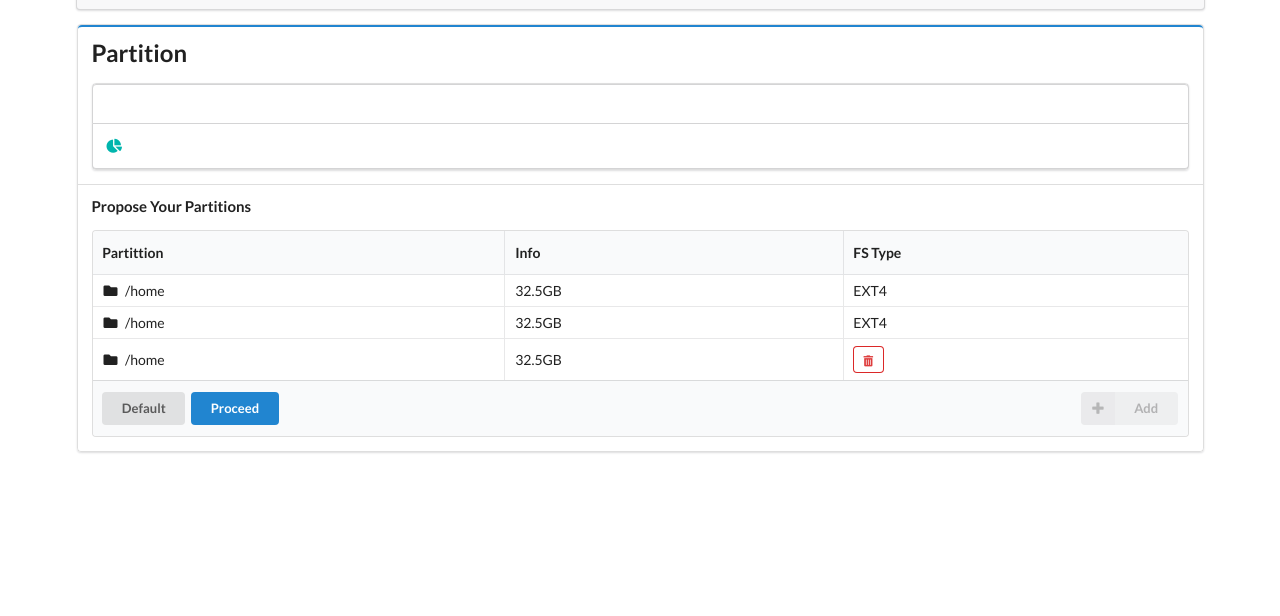
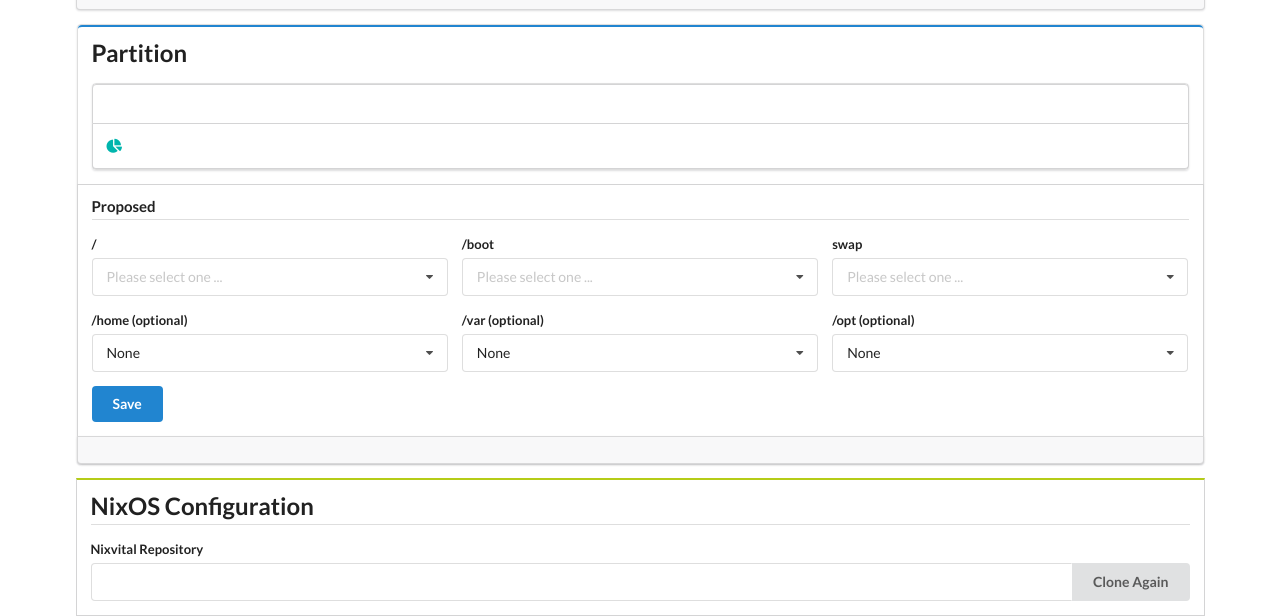
Before and after one commit to breakds/nixvital-web-installer, a Flask app: template app/templates/index.html in a window 1280 px wide. Shown: the part 311-927 px from the top of the page. Before the commit the page ends 764 px from the top, so only its background shows below. Run offline with Flask 2, Linux system fonts and the light colour scheme; the template is opened without the code that fills it, so the values that code supplies are empty; some libraries are stand-ins or nearby versions.

Commit message:
Add NixOS configuration in it.

```diff
--- a/app/app.py
+++ b/app/app.py
@@ -7,6 +7,7 @@ from flask import g, Flask, redirect, render_template, request, url_for, session
 
 from user_config import InitDB, DB, FetchUserConfig, SetUserConfig
 import partutils
+import vitalutils
 
 app = Flask(__name__)
 app.secret_key = b'\xb7\x0b\x86\xc0+\x1a&\xd6 \xdfx\\\x90O\xac\xae'
@@ -39,14 +40,30 @@ def ExtractMessage(session, key):
     return MakeDisplayMessage()
 
 
+def GetMountTable(cfg):
+    mount_table = {}
+    for loc in partutils.MOUNT_LOCATIONS:
+        mount_table[loc] = cfg.get(loc, None)
+    return mount_table
+
+
+def GetVitalInfo(cfg):
+    return {
+        'repo': cfg.get('nixvital_repo', vitalutils.DEFAULT_REPO),
+    }
+
+
 @app.route('/', methods=['GET', 'POST'])
 def home():
     cfg = FetchUserConfig(DB())
     return render_template("index.html",
                            basic_info=BasicInfo(cfg),
                            basic_info_message=ExtractMessage(session, 'basic_info_message'),
+                           mount_table=GetMountTable(cfg),
+                           mount_table_message=ExtractMessage(session, 'mount_table_message'),
                            partition_info=partutils.GetBlockInfo(
-                               session.get('active_device', None)))
+                               session.get('active_device', None)),
+                           vital_info=GetVitalInfo(cfg))
 
 
 # TODO(breakds): Add logging.
@@ -69,6 +86,17 @@ def select_device():
     return redirect(url_for('home'))
 
 
+@app.route('/propose_mount_table', methods=['GET', 'POST'])
+def propose_mount_table():
+    db = DB()
+    for loc in partutils.MOUNT_LOCATIONS:
+        SetUserConfig(db, loc, request.form.get(loc, None))
+    db.commit()
+    session['mount_table_message'] = MakeDisplayMessage(
+        'Updated mount table successfully.')
+    return redirect(url_for('home'))
+
+
 if __name__ == '__main__':
     InitDB(app)
     app.run()
--- a/app/partutils.py
+++ b/app/partutils.py
@@ -3,6 +3,9 @@
 
 import json
 import subprocess
+
+
+MOUNT_LOCATIONS = ['/', '/boot', 'swap', '/home', '/var', '/opt']
 
 
 def _ConstructPart(child):
--- a/app/templates/index.html
+++ b/app/templates/index.html
@@ -8,12 +8,18 @@
       integrity="sha256-hVVnYaiADRTO2PzUGmuLJr8BLUSjGIZsDYGmIJLv2b8="
       crossorigin="anonymous"></script>
     <script src="https://cdnjs.cloudflare.com/ajax/libs/semantic-ui/2.4.1/semantic.min.js" ></script>
+    <script>
+      $(document).ready(function() {
+          $('.ui.dropdown').dropdown();
+      });
+    </script>
   </head>
   <body>
 
     <div class="ui container">
       {% include 'basic_info.html' %}
       {% include 'partition.html' %}
+      {% include 'nixos_config.html' %}
     </div>
 
   </body>
--- /dev/null
+++ b/app/templates/nixos_config.html
@@ -0,0 +1,10 @@
+<form class="ui form attached segment olive">
+  <h2 class="ui dividing header">NixOS Configuration</h2>
+  <div class="field">
+    <label>Nixvital Repository</label>
+    <div class="ui action input">
+      <input type="text" value={{ vital_info.repo }}>
+      <button class="ui button">Clone Again</button>
+    </div>
+  </div>
+</div>
--- a/app/templates/partition.html
+++ b/app/templates/partition.html
@@ -6,5 +6,4 @@
 
   {% include 'partition_info.html' %}
   {% include 'partition_operation.html' %}
-
 </div>
--- a/app/templates/partition_operation.html
+++ b/app/templates/partition_operation.html
@@ -1,44 +1,45 @@
-<div class="ui segment">
-  <h4 class="ui header">Propose Your Partitions</h4>
-  <table class="ui compact celled table">
-    <thead>
-      <tr>
-        <th>Partittion</th>
-        <th>Info</th>
-        <th>FS Type</th>
-      </tr>
-    </thead>
-    <tbody>
-      <tr>
-        <td><i class="folder icon"></i> /home</td>
-        <td>32.5GB</td>
-        <td>EXT4</td>
-      </tr>
-      <tr>
-        <td><i class="folder icon"></i> /home</td>
-        <td>32.5GB</td>
-        <td>EXT4</td>
-      </tr>
-      <tr>
-        <td><i class="folder icon"></i> /home</td>
-        <td>32.5GB</td>
-        <td><button class="ui mini icon basic red button"><i class="trash alternate icon"></i></button></td>
-      </tr>
-    </tbody>
-    <tfoot class="full-width">
-      <tr>
-        <th colspan="3">
-          <div class="ui right floated small labeled icon disabled button">
-            <i class="plus icon"></i> Add
-          </div>
-          <div class="ui small button">
-            Default
-          </div>
-          <div class="ui small primary button">
-            Proceed
-          </div>
-        </th>
-      </tr>
-    </tfoot>
-  </table>
+<form class="ui form attached segment" action="/propose_mount_table" method="post">
+  <h4 class="ui dividing header">Proposed</h4>
+  <div class="three fields">
+    {% for usage in ['/', '/boot', 'swap'] %}
+    <div class="field">
+      <label>{{ usage }}</label>
+      <select class="ui fluid dropdown" name="{{usage}}">
+        <option value="" {{ "selected" if mount_table[usage] else "" }}>
+          Please select one ...
+        </option>
+        {% for item in partition_info.devices %}
+        <option value="{{ item.name }}"
+                {{ "selected" if mount_table[usage] == item.name else ""}}>
+          {{ item.name }}
+        </option>
+        {% endfor %}
+      </select>
+    </div>
+    {% endfor %}
+  </div>
+
+  <div class="three fields">
+    {% for usage in ['/home', '/var', '/opt'] %}
+    <div class="field">
+      <label>{{ usage }} (optional)</label>
+      <select class="ui fluid dropdown" name="{{usage}}">
+        <option value="none" {{ "selected" if mount_table[usage] == "none" else "" }}>
+          None
+        </option>
+        {% for item in partition_info.devices %}
+        <option value="{{ item.name }}"
+                {{ "selected" if mount_table[usage] == item.name else ""}}>
+          {{ item.name }}
+        </option>
+        {% endfor %}
+      </select>
+    </div>
+    {% endfor %}
+  </div>
+
+  <button class="ui blue button" type="submit">Save</button>
+</form>
+<div class="ui bottom attached message {{ mount_table_message.accent }} {{ mount_table_message.visible }}">
+  {{ mount_table_message.text }}
 </div>
--- /dev/null
+++ b/app/vitalutils.py
@@ -0,0 +1 @@
+DEFAULT_REPO = 'https://github.com/breakds/nixvital.git'
```
